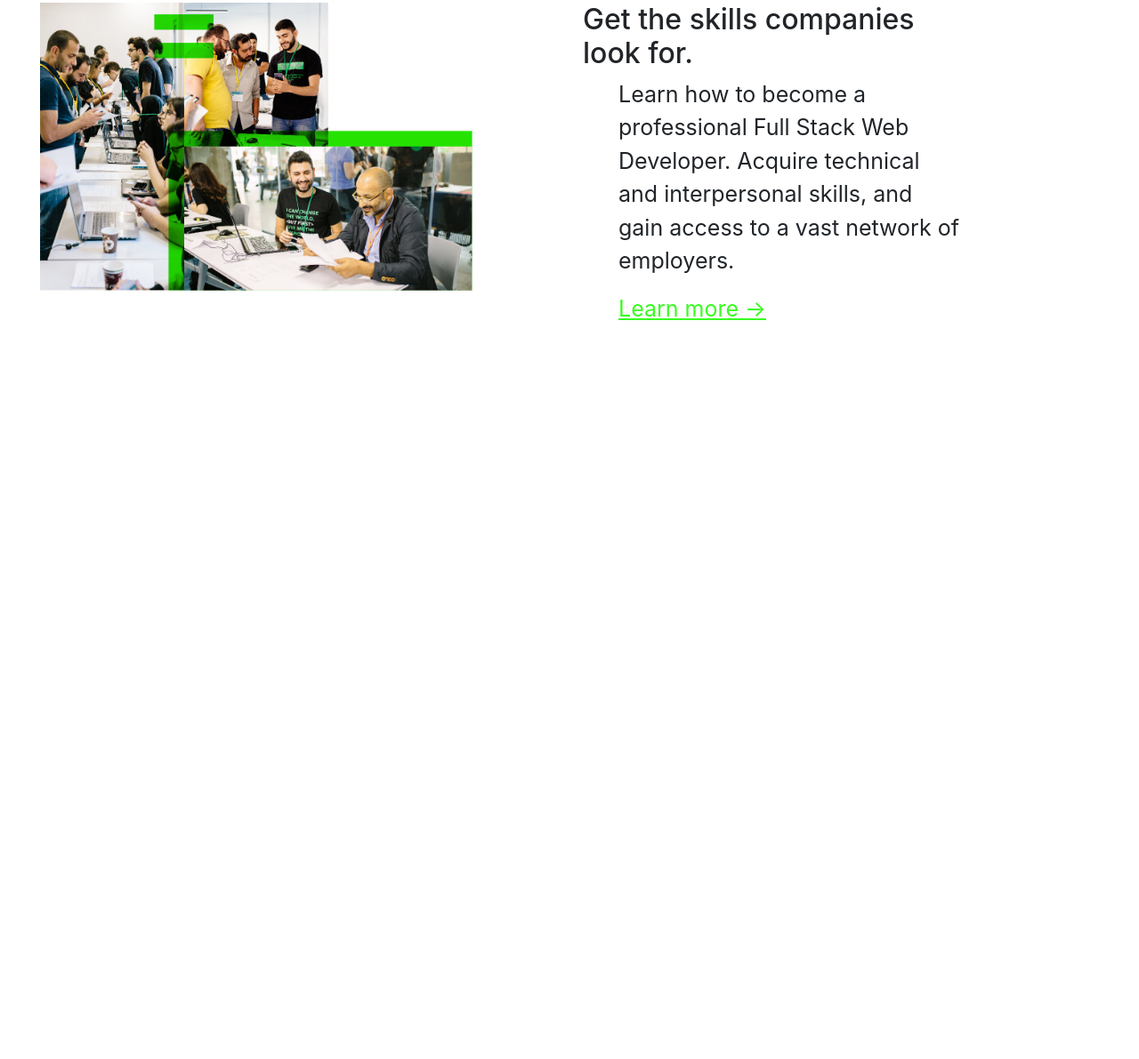
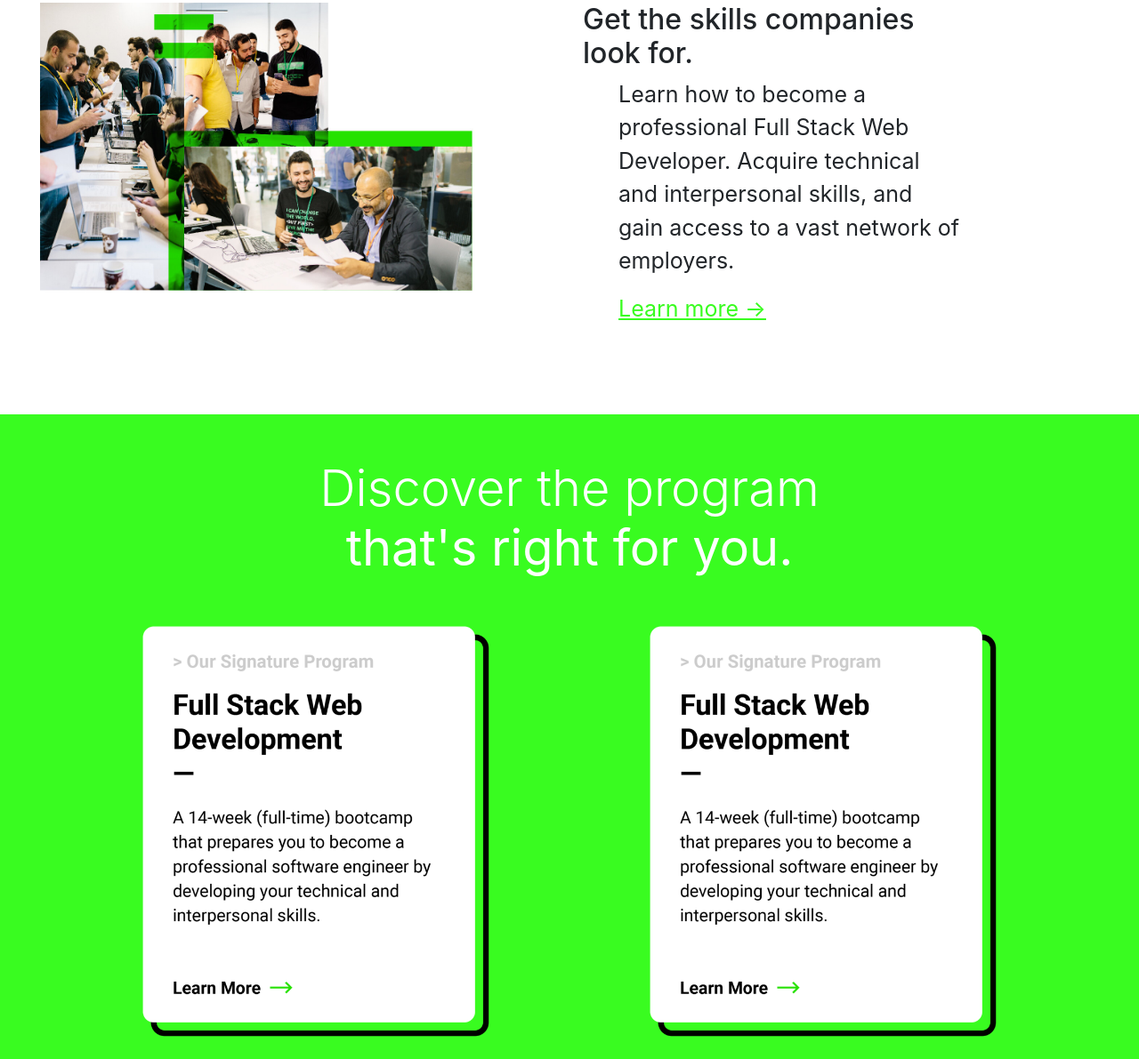
Before and after one commit to jad-amine/SEF-Bootstrap, a plain HTML site: page index.html in a window 1280 px wide. Shown: the part 1058-2249 px from the top of the page at 89% size. Before the commit the page ends 1424 px from the top, so only its background shows below. Drawn offline with nearby package versions, Linux system fonts and the light colour scheme.

Commit message:
HTML + CSS - Added Section Market

```diff
--- a/index.html
+++ b/index.html
@@ -36,9 +36,9 @@
             </div>
         </div>
         <div class="hero">
-          <h1>Empowering youth</h1>
-          <h2>with tech jobs.</h2>
-          <div><p>SE Factory’s top-ranked training programs graduate tech professionals working for companies all over the world.</p></div>
+          <h1 class="shrink">Empowering youth</h1>
+          <h2 class="shrink">with tech jobs.</h2>
+          <div><p class="shrink">SE Factory’s top-ranked training programs graduate tech professionals working for companies all over the world.</p></div>
           <button class="btn-green">Learn more</button>
         </div>
     </header>
@@ -70,6 +70,8 @@
       </div>
     </section>
     <!-- End Section one -->
+
+    <!-- Start Section two -->
     <section id="two">
       <div class="container-fluid">
         <div class="row ">
@@ -86,7 +88,22 @@
         </div>
       </div>
     </section>
+    <!-- End Section two -->
 
+    <!-- Start Section three -->
+    <section id="three">
+      <h2 class="display-4">Discover the program <br><strong> that's right for you.</strong></h2>
+      <div class="container">
+        <div class="row">
+          <div class="col-lg-6">
+            <img src="/public/fsw.png" alt="">
+          </div>
+          <div class="col-lg-6">
+            <img src="/public/fsw.png" alt="">
+          </div>
+        </div>
+      </div>
+    </section>
     <!-- Optional JavaScript -->
     <!-- jQuery first, then Popper.js, then Bootstrap JS -->
     <script src="https://code.jquery.com/jquery-3.3.1.slim.min.js" integrity="sha384-q8i/X+965DzO0rT7abK41JStQIAqVgRVzpbzo5smXKp4YfRvH+8abtTE1Pi6jizo" crossorigin="anonymous"></script>
--- a/styles.css
+++ b/styles.css
@@ -57,7 +57,7 @@ header ul{
 }
 
 .hero h1{
-    font-size: 70px;
+    font-size: 50px;
 }
 
 .hero h2{
@@ -130,8 +130,27 @@ header ul{
     width: 70%;
 }
 
+#three{
+    margin-top: 100px;
+    text-align: center;
+    background-color: rgb(57, 252, 32);
+    color: white;
+    padding-top: 50px;
+}
+
+
+#three img{
+    margin-top: 20px;
+    cursor: pointer;
+    width: 80%;
+}
+
 @media (max-width:920px){
     .links{
         display: none;
     }
+
+    .shrink{
+        font-size: 60%;
+    }
 }
```
